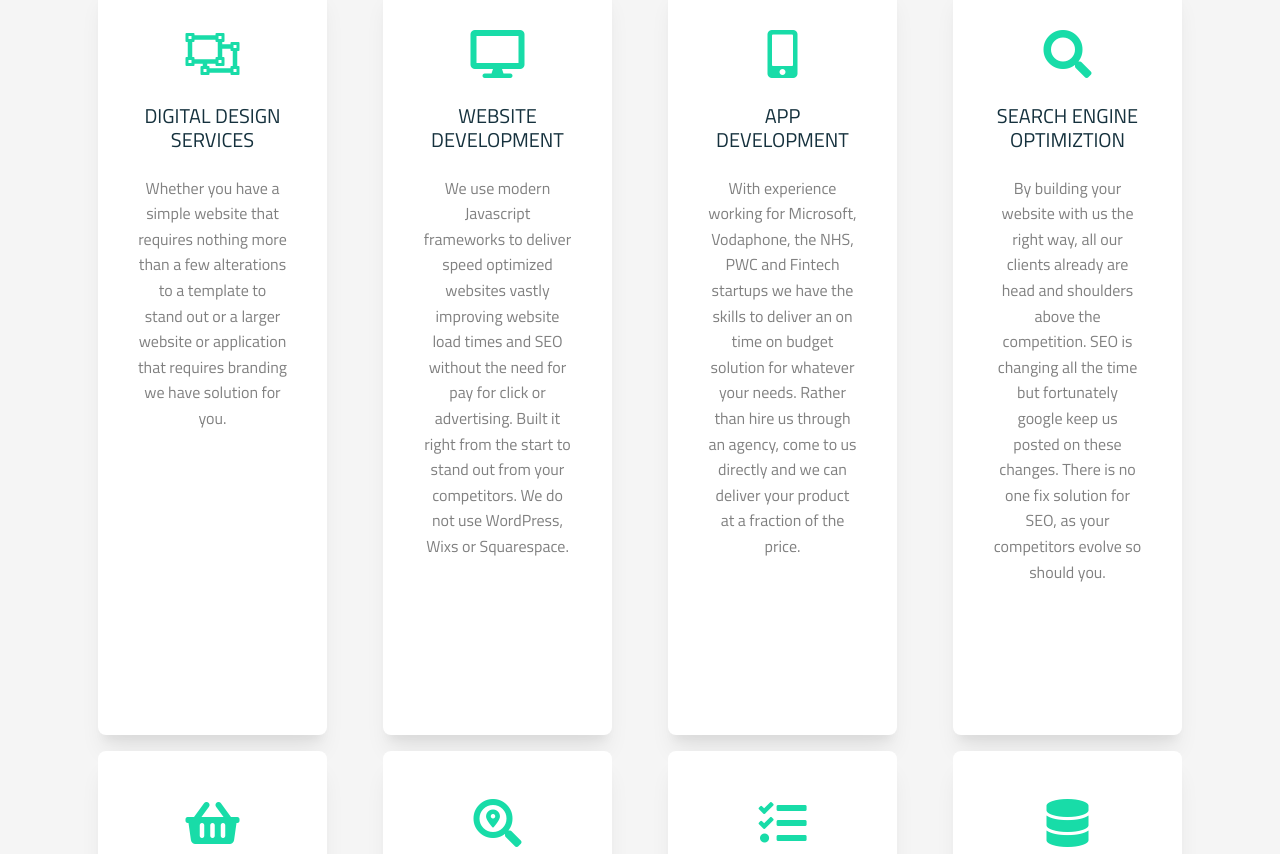
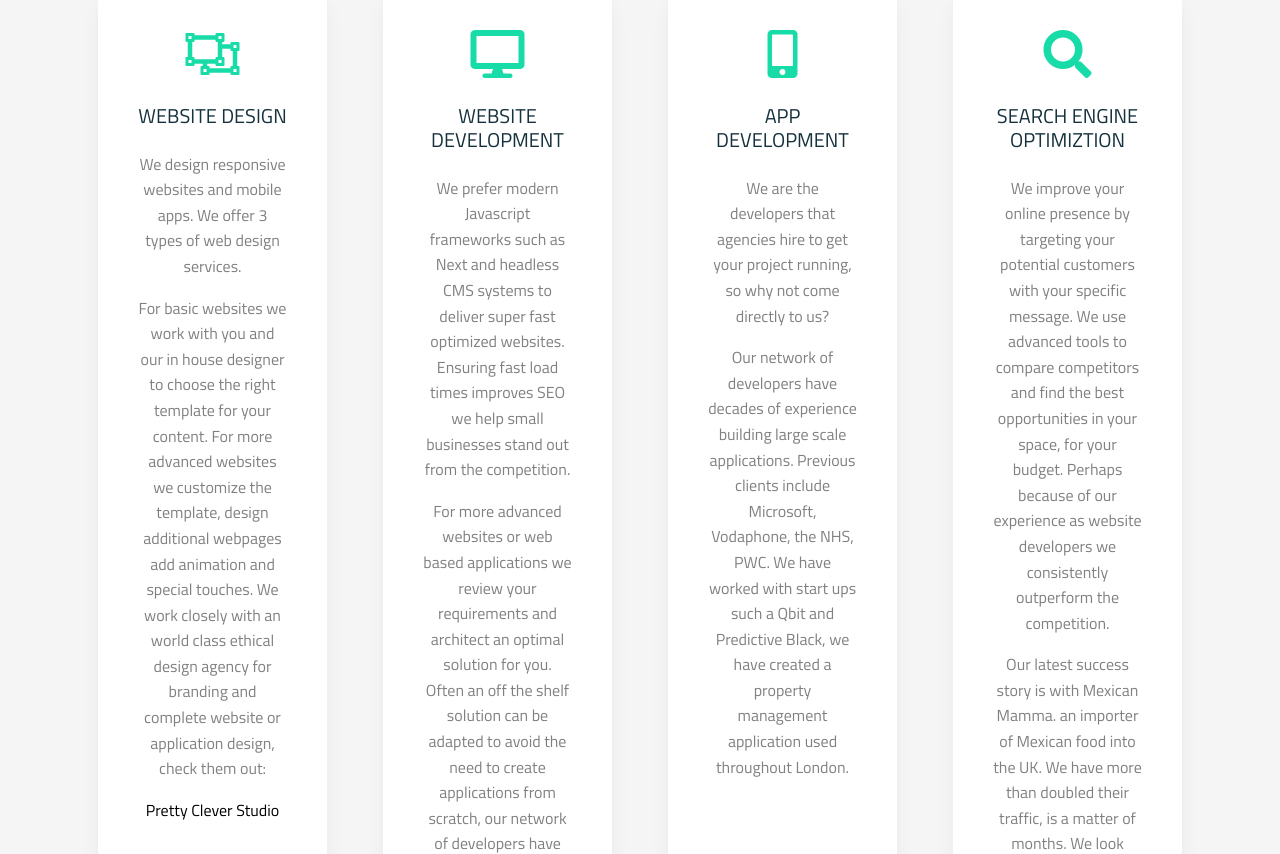
Before and after one commit to bendandoSolo/bendando, a Next.js app: page /services in a window 1280 px wide. Shown: the part 606-1460 px from the top of the page. Built offline with nearby package versions, Linux system fonts and the light colour scheme.

Commit message:
updated text and links on services page

```diff
--- a/components/ServiceCard.js
+++ b/components/ServiceCard.js
@@ -1,4 +1,4 @@
-const ServiceCard = ({ icon, title, text }) => {
+const ServiceCard = ({ icon, title, text, text2, link, linkText }) => {
   return (
     <div className="col-lg-3 col-sm-6 my-2">
       <div className="service-card card text-center py-4 px-3 shadow-5 mx-3">
@@ -6,6 +6,8 @@ const ServiceCard = ({ icon, title, text }) => {
           <i className={icon}></i>
           <h5 className="card-title my-4">{title}</h5>
           <p className="card-text">{text}</p>
+          <p className="card-text">{text2}</p>
+          <p><a className="service-link" href={link} target="_blank">{linkText}</a></p>
         </div>
       </div>
     </div>
--- a/components/ServiceData.js
+++ b/components/ServiceData.js
@@ -4,32 +4,39 @@ export const ServiceData = [
   {
     index: 1,
     icon: "far fa-object-ungroup",
-    title: "DIGITAL DESIGN SERVICES",
-    text: "Whether you have a simple website that requires nothing more than a few alterations to a template to stand out or a larger website or application that requires branding we have solution for you.",
-  },
+    title: "WEBSITE DESIGN",
+    text: "We design responsive websites and mobile apps. We offer 3 types of web design services.",
+    text2: "For basic websites we work with you and our in house designer to choose the right template for your content. For more advanced websites we customize the template, design additional webpages add animation and special touches. We work closely with an world class ethical design agency for branding and complete website or application design, check them out:",
+    link: "https://prettycleverstudio.com/",
+    linkText: "Pretty Clever Studio"  },
   {
     index: 2,
     icon: "fas fa-desktop",
     title: "WEBSITE DEVELOPMENT",
-    text: "We use modern Javascript frameworks to deliver speed optimized websites vastly improving website load times and SEO without the need for pay for click or advertising. Built it right from the start to stand out from your competitors. We do not use WordPress, Wixs or Squarespace.",
+    text: "We prefer modern Javascript frameworks such as Next and headless CMS systems to deliver super fast optimized websites. Ensuring fast load times improves SEO we help small businesses stand out from the competition.",
+    text2: "For more advanced websites or web based applications we review your requirements and architect an optimal solution for you. Often an off the shelf solution can be adapted to avoid the need to create applications from scratch, our network of developers have the experience to provide the right solution for you."
   },
   {
     index: 3,
     icon: "fas fa-mobile-alt",
     title: "APP DEVELOPMENT",
-    text: "With experience working for Microsoft, Vodaphone, the NHS, PWC and Fintech startups we have the skills to deliver an on time on budget solution for whatever your needs. Rather than hire us through an agency, come to us directly and we can deliver your product at a fraction of the price.",
+    text: "We are the developers that agencies hire to get your project running, so why not come directly to us? ",
+    text2: "Our network of developers have decades of experience building large scale applications. Previous clients include Microsoft, Vodaphone, the NHS, PWC. We have worked with start ups such a Qbit and Predictive Black, we have created a property management application used throughout London.",
   },
   {
     index: 4,
     icon: "fas fa-search",
     title: "Search Engine Optimiztion",
-    text: "By building your website with us the right way, all our clients already are head and shoulders above the competition. SEO is changing all the time but fortunately google keep us posted on these changes. There is no one fix solution for SEO, as your competitors evolve so should you.",
+    text: "We improve your online presence by targeting your potential customers with your specific message. We use advanced tools to compare competitors and find the best opportunities in your space, for your budget. Perhaps because of our experience as website developers we consistently outperform the competition.",
+    text2: "Our latest success story is with Mexican Mamma. an importer of Mexican food into the UK. We have more than doubled their traffic, is a matter of months. We look forward to amazing you with our results.",
+    link: "https://mexican-mama.com/",
+    linkText: "Mexican Mama"
   },
   {
     index: 5,
     icon: "fas fa-shopping-basket",
     title: "E-COMMERCE SOLUTIONS",
-    text: "We recommend customizing the Shopify Platform for most of our small clients, however can build you a complete E-Commerce solution should that be required. In addition to credit card payments we allow your customers to pay with one click, android pay and apple pay and Crypto Currency. Never has it been easier for payments to be accepted.",
+    text: "We recommend using Shopify for most of our small clients, its a fast modern  however we can build you a complete E-Commerce solution should that be required. In addition to credit card payments we allow your customers to pay with one click, Android pay and Apple pay and even crypto currency. Never has it been easier for payments to be accepted.",
   },
   {
     index: 6,
--- a/pages/projects.js
+++ b/pages/projects.js
@@ -13,7 +13,7 @@ export default function Projects() {
         <title>Projects | BenDando</title>
         <meta
           name="title"
-          content="Bendando | Examples of our Apps and Websites"
+          content="Bendando | Projects"
         />
         <meta
           name="description"
--- a/pages/services.js
+++ b/pages/services.js
@@ -86,6 +86,9 @@ export default function Services() {
                     icon={item.icon}
                     title={item.title}
                     text={item.text}
+                    text2={item.text2}
+                    link={item.link}
+                    linkText={item.linkText}
                   />
                 );
               })}
--- a/styles/Home.css
+++ b/styles/Home.css
@@ -190,3 +190,18 @@
     border-bottom: 5px solid rgb(123, 38, 157);
   }
 }
+
+
+.service-link{
+  font-weight: 500;
+  color: #000000 !important;
+  transition: 2.5s;
+}
+
+.service-link:hover{
+  font-weight: 700;
+  font-size: 20px;
+  text-decoration: underline;
+  /* color: #18dca8 !important; */
+
+}
```
Also changed, not shown: public/images/Bendando white logo 2.svg (added), public/images/logo-dark.png (added).
